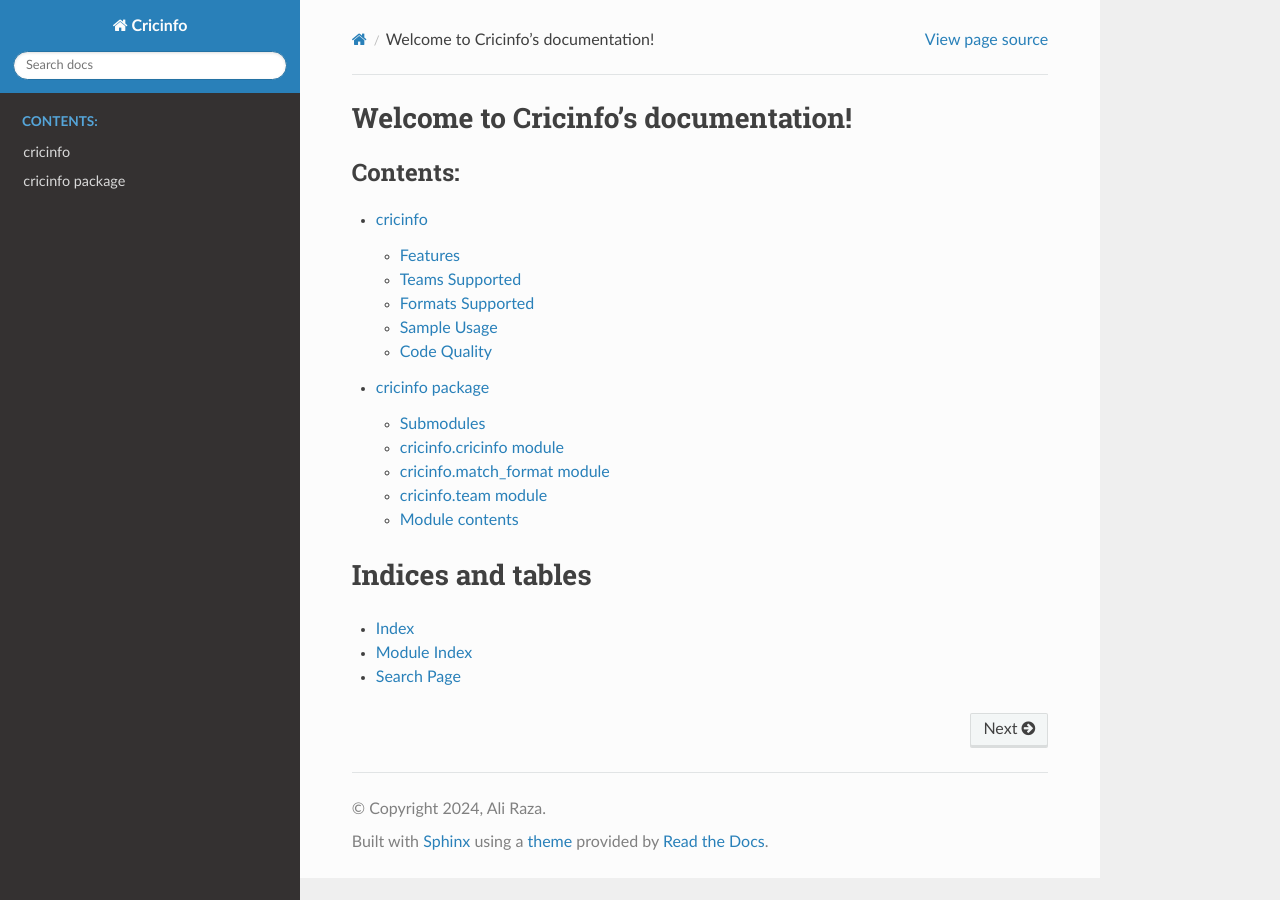
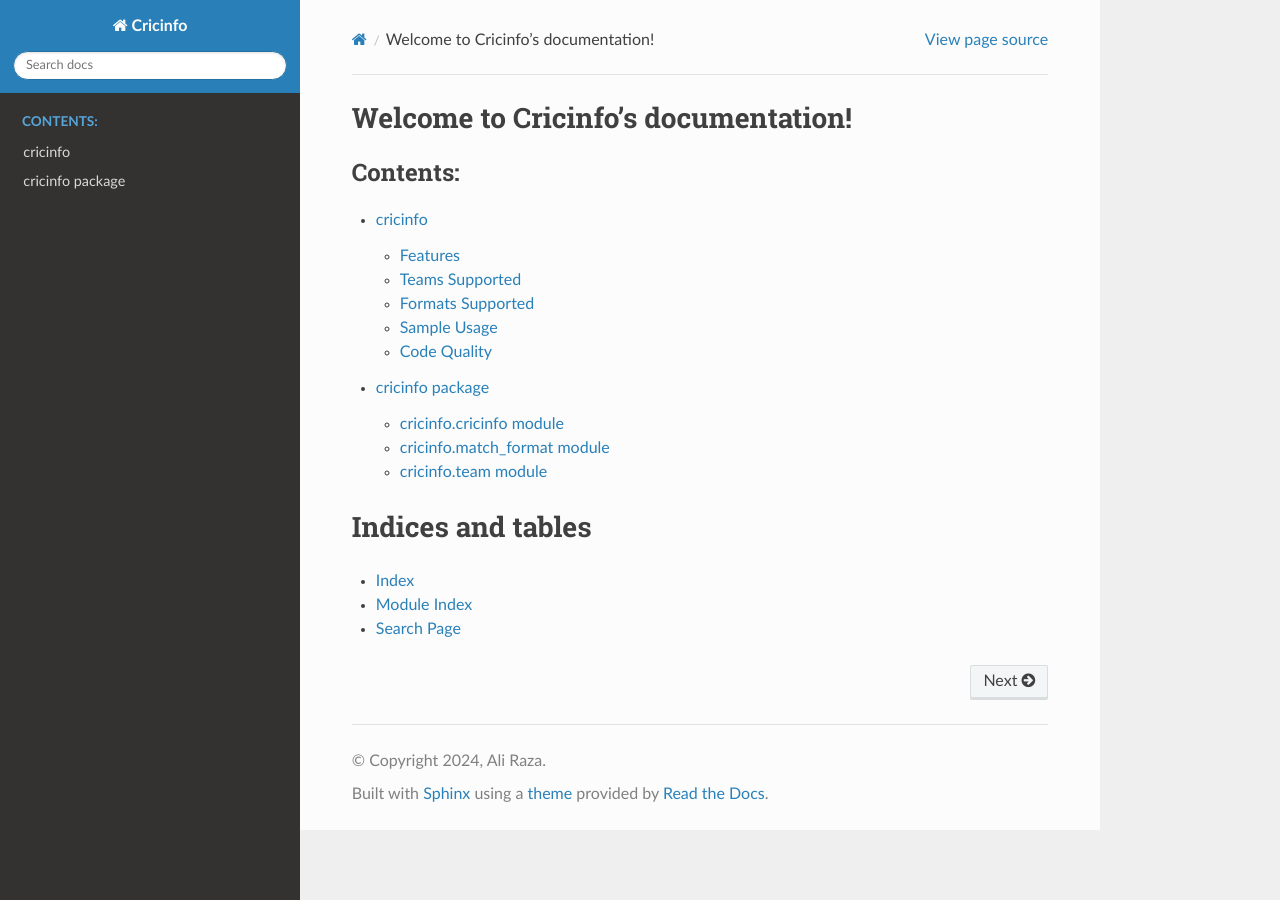
Before and after one commit to aaraza/cricinfo, a Sphinx documentation site: the page built from docs/source/index.rst, in a window 1280 px wide. Built offline with Sphinx 7.4.7 and the Read the Docs theme 3.1.0, drawn with Linux system fonts in a browser that asks for light colours.

Commit message:
Update RST

```diff
--- a/docs/source/cricinfo.rst
+++ b/docs/source/cricinfo.rst
@@ -1,8 +1,5 @@
 cricinfo package
 ================
-
-Submodules
-----------
 
 cricinfo.cricinfo module
 ------------------------
@@ -29,11 +26,3 @@ cricinfo.team module
    :members:
    :undoc-members:
    :show-inheritance:
-
-Module contents
----------------
-
-.. automodule:: cricinfo
-   :members:
-   :undoc-members:
-   :show-inheritance:
```
